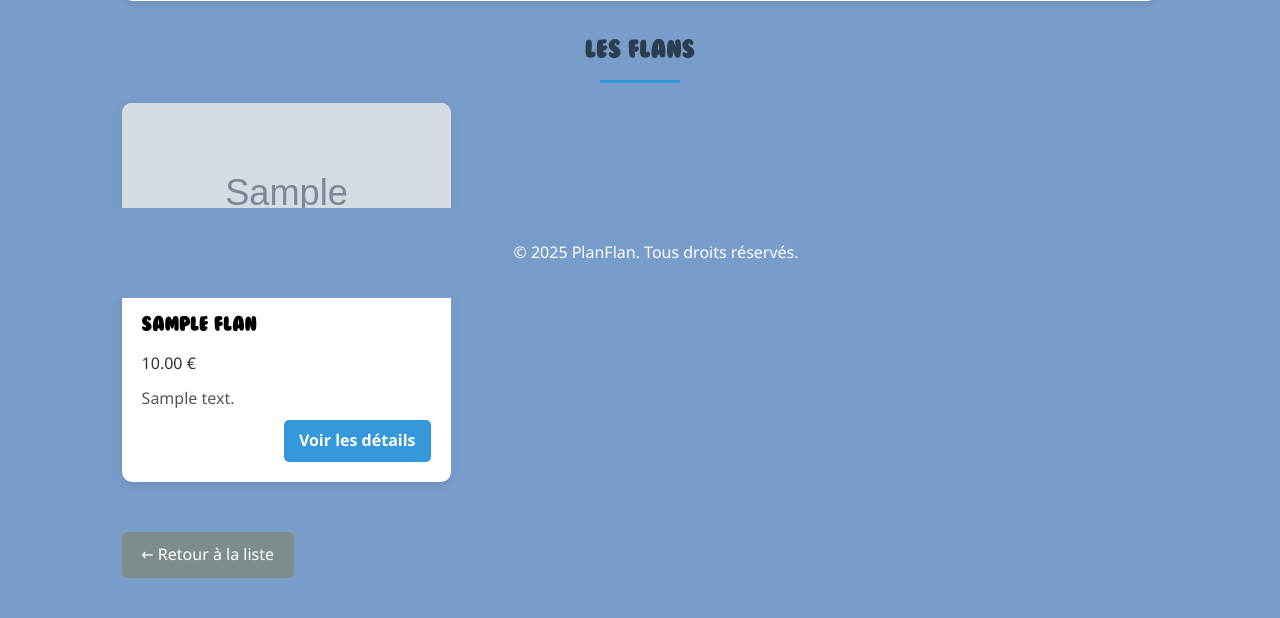
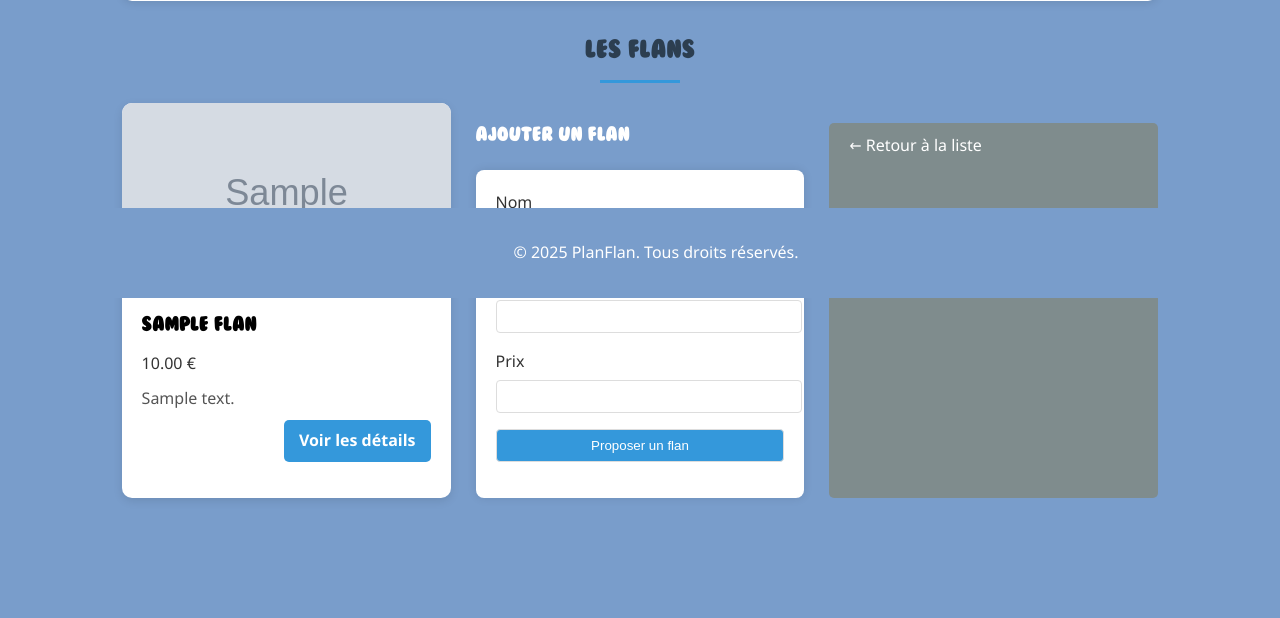
Before and after one commit to WilliamTourte/planflan2, a Flask app: page /etablissement/1 in a window 1280 px wide. Shown: the part 502-1120 px from the top of the page. After the commit the page ends 1002 px from the top, so only its background shows below. Run offline with Flask 3, Linux system fonts and the light colour scheme; a user stored in the database is signed in; tables that the repository leaves empty hold one stand-in row (values such as "Sample post"); grey boxes marked "Sample" are stand-in pictures.

Commit message:
Dans un établissement, on peut proposer un flan si on est connecté.

```diff
--- a/app/forms.py
+++ b/app/forms.py
@@ -1,8 +1,9 @@
 
 
 from flask_wtf import FlaskForm
-from wtforms import StringField, PasswordField, SubmitField, BooleanField, SelectField, RadioField, HiddenField
-from wtforms.validators import DataRequired, Length, Email, ValidationError, EqualTo
+from wtforms import StringField, PasswordField, SubmitField, BooleanField, SelectField, RadioField, HiddenField, \
+    DecimalField
+from wtforms.validators import DataRequired, Length, Email, ValidationError, EqualTo, NumberRange
 from app.models import TypeEtab
 
 from app.models import Utilisateur
@@ -48,7 +49,15 @@ class EtabForm(FlaskForm):
     submit = SubmitField('Proposer un établissement')
 
 
-# Formulaire pour proposer un flan
+# Formulaire pour proposer un flan dans un établissement déjà ajouté
+class NewFlanForm(FlaskForm):
+    id_etab = HiddenField('ID Établissement')  # Champ caché pour l'id_etab
+    nom = StringField('Nom', validators=[DataRequired(), Length(min=3, max=50)])
+    description = StringField('Description', validators=[Length(min=3, max=255)])
+    prix = DecimalField('Prix', validators=[DataRequired(), NumberRange(0,20, "Le prix doit être compris entre 0 et 20€") ])
+
+    submit = SubmitField('Proposer un flan')
+
 
 # Formulaire pour évaluer un flan
 class EvalForm(FlaskForm):
--- a/app/routes/main.py
+++ b/app/routes/main.py
@@ -1,6 +1,6 @@
 from flask import Blueprint, render_template, redirect, url_for, request
 from flask_login import login_required, current_user
-from app.forms import EvalForm, EtabForm
+from app.forms import EvalForm, EtabForm, NewFlanForm
 from app.models import Etablissement, Flan, Evaluation, Utilisateur
 from app import db
 
@@ -21,10 +21,18 @@ def afficher_etablissements():
     etablissements = Etablissement.query.all() # Prend tous les établissements
     return render_template('liste_etablissements.html', etablissements=etablissements)
 
-@main_bp.route('/etablissement/<int:id_etab>')   # Capture l'ID dans l'URL
+@main_bp.route('/etablissement/<int:id_etab>', methods=['GET', 'POST'])
 def afficher_etablissement_unique(id_etab):
-    etab_unique = Etablissement.query.get_or_404(id_etab)  # Récupère l'établissement par son ID ou 404
-    return render_template('page_etablissement.html', etablissement=etab_unique)  # Passe l'établissement au template
+    etablissement = Etablissement.query.get_or_404(id_etab)
+    form = NewFlanForm()  # Instancie un formulaire vide
+    form.id_etab.data = id_etab  # Remplit le champ caché
+
+    if form.validate_on_submit():  # Si le formulaire est soumis et valide
+        # Traiter les données ici
+        pass
+
+    # Passe toujours le formulaire au template, même en GET
+    return render_template('page_etablissement.html', etablissement=etablissement, form=form)
 
 @main_bp.route('/flan/<int:id_flan>')
 def afficher_flan_unique(id_flan):
@@ -32,7 +40,18 @@ def afficher_flan_unique(id_flan):
     evaluations = flan_unique.evaluations # Pour que les évaluations soient transmises
     for eval in evaluations:
         print(f"ID: {eval.id_eval}, Statut: {eval.statut}")
-    return render_template('flan.html', flan=flan_unique, request=request) # request pour se souvenir du endpoint  # Passe le flan au template
+    return render_template('page_flan.html', flan=flan_unique, request=request) # request pour se souvenir du endpoint  # Passe le flan au template
+
+@main_bp.route('/etablissement/<int:id_etab>/proposer-flan', methods=['GET', 'POST'])
+def proposer_flan(id_etab):
+    form = NewFlanForm()
+    form.id_etab.data = id_etab  # Remplit le champ caché avec l'id de l'établissement
+    if form.validate_on_submit():
+        # Traiter la soumission du formulaire avec form.id_etab.data
+        pass
+    return render_template('proposer_flan.html', form=form)
+
+
 
 @main_bp.route('/flan/<int:id_flan>/evaluer', methods=['GET', 'POST'])
 @login_required
--- a/app/templates/carte.html
+++ b/app/templates/carte.html
@@ -5,7 +5,7 @@
 <script>
     let map;
     let markers = [];
-    window.initMap = function() {  // ✅ Utilise window.initMap pour le scope global
+    window.initMap = function() {  // ✅ Utilise window.initMap pour le scope global (??)
         // Initialisation de la carte centrée sur Paris
         map = new google.maps.Map(document.getElementById("map"), {
             center: { lat: 48.8566, lng: 2.3522 },
--- a/app/templates/page_etablissement.html
+++ b/app/templates/page_etablissement.html
@@ -32,7 +32,6 @@
                 <div class="card-content">
                     <div class="flan-header">
                         <h3>{{ flan.nom }}</h3>
-        <!-- Affichage du prix -->
                         {% if flan.prix is not none %}
                             <span class="flan-price">{{ "%.2f"|format(flan.prix) }} €</span>
                         {% else %}
@@ -44,17 +43,42 @@
                         <a href="{{ url_for('main.afficher_flan_unique', id_flan=flan.id_flan) }}" class="btn-details">Voir les détails</a>
                     </div>
                 </div>
-
-</div>
             {% endfor %}
-
         </div>
     {% else %}
         <div class="no-results">
             <p>Aucun flan proposé pour cet établissement.</p>
-            {% if current_user.is_authenticated and current_user.type_user == 'admin' %}
-                <a href="{{ url_for('main.ajouter_flan', id_etab=etablissement.id_etab) }}" class="btn">Ajouter un flan</a>
+        </div>
     {% endif %}
+
+    <!-- Formulaire d'ajout de flan (affiché en bas de page) -->
+    {% if current_user.is_authenticated or current_user.type_user == 'admin' %}
+    <div class="ajouter-flan-section">
+        <h3>Ajouter un flan</h3>
+        <form method="POST" action="{{ url_for('main.proposer_flan', id_etab=etablissement.id_etab) }}">
+            {{ form.hidden_tag() }}
+            <div class="form-group">
+                {{ form.nom.label }} {{ form.nom(class="form-control") }}
+                {% if form.nom.errors %}
+                    <div class="error-message">{{ form.nom.errors[0] }}</div>
+                {% endif %}
+            </div>
+            <div class="form-group">
+                {{ form.description.label }} {{ form.description(class="form-control") }}
+                {% if form.description.errors %}
+                    <div class="error-message">{{ form.description.errors[0] }}</div>
+                {% endif %}
+            </div>
+            <div class="form-group">
+                {{ form.prix.label }} {{ form.prix(class="form-control") }}
+                {% if form.prix.errors %}
+                    <div class="error-message">{{ form.prix.errors[0] }}</div>
+                {% endif %}
+            </div>
+            <div class="form-group">
+                {{ form.submit(class="btn btn-submit") }}
+            </div>
+        </form>
     </div>
     {% endif %}
 
```
Also changed, not shown: app/templates/page_flan.html (renamed from app/templates/flan.html), app/templates/proposer_flan.html (added). Lines whose indentation alone changed are shown as unchanged.
